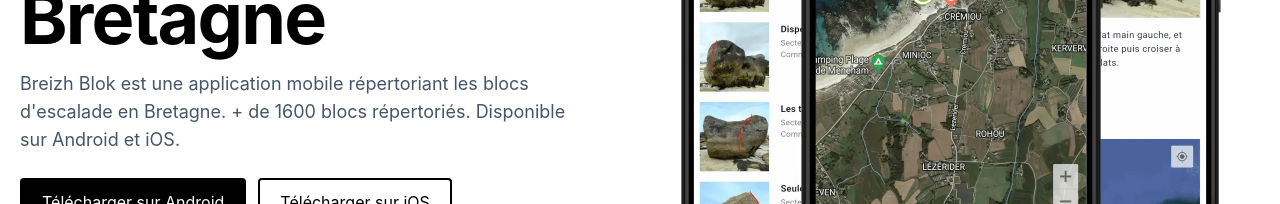
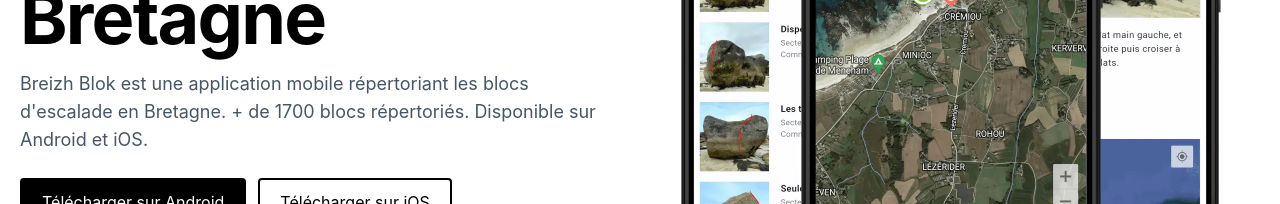
Before and after one commit to jeremyriverain/breizh-blok-landing-page, a Nuxt app in the folder packages/app/: page / in a window 1280 px wide. Shown: the part 478-682 px from the top of the page. Built offline with nearby package versions, Linux system fonts and the light colour scheme.

Commit message:
📝 update boulders total

```diff
--- a/packages/app/components/landing/Hero.vue
+++ b/packages/app/components/landing/Hero.vue
@@ -27,7 +27,7 @@
       </h1>
       <p class="text-lg mt-4 text-slate-600 max-w-xl">
         Breizh Blok est une application mobile répertoriant les blocs d'escalade
-        en Bretagne. + de 1600 blocs répertoriés. Disponible sur Android et iOS.
+        en Bretagne. + de 1700 blocs répertoriés. Disponible sur Android et iOS.
       </p>
       <div class="mt-6 flex flex-col sm:flex-row gap-3">
         <LandingLink
--- a/packages/app/pages/index.vue
+++ b/packages/app/pages/index.vue
@@ -8,7 +8,7 @@
   meta: [
     {
       name: "description",
-      content: `Breizh Blok est une application mobile répertoriant les blocs d'escalade en Bretagne. + de 1400 blocs répertoriés. Disponible sur Android et iOS.`,
+      content: `Breizh Blok est une application mobile répertoriant les blocs d'escalade en Bretagne. + de 1700 blocs répertoriés. Disponible sur Android et iOS.`,
     },
   ],
 });
```
